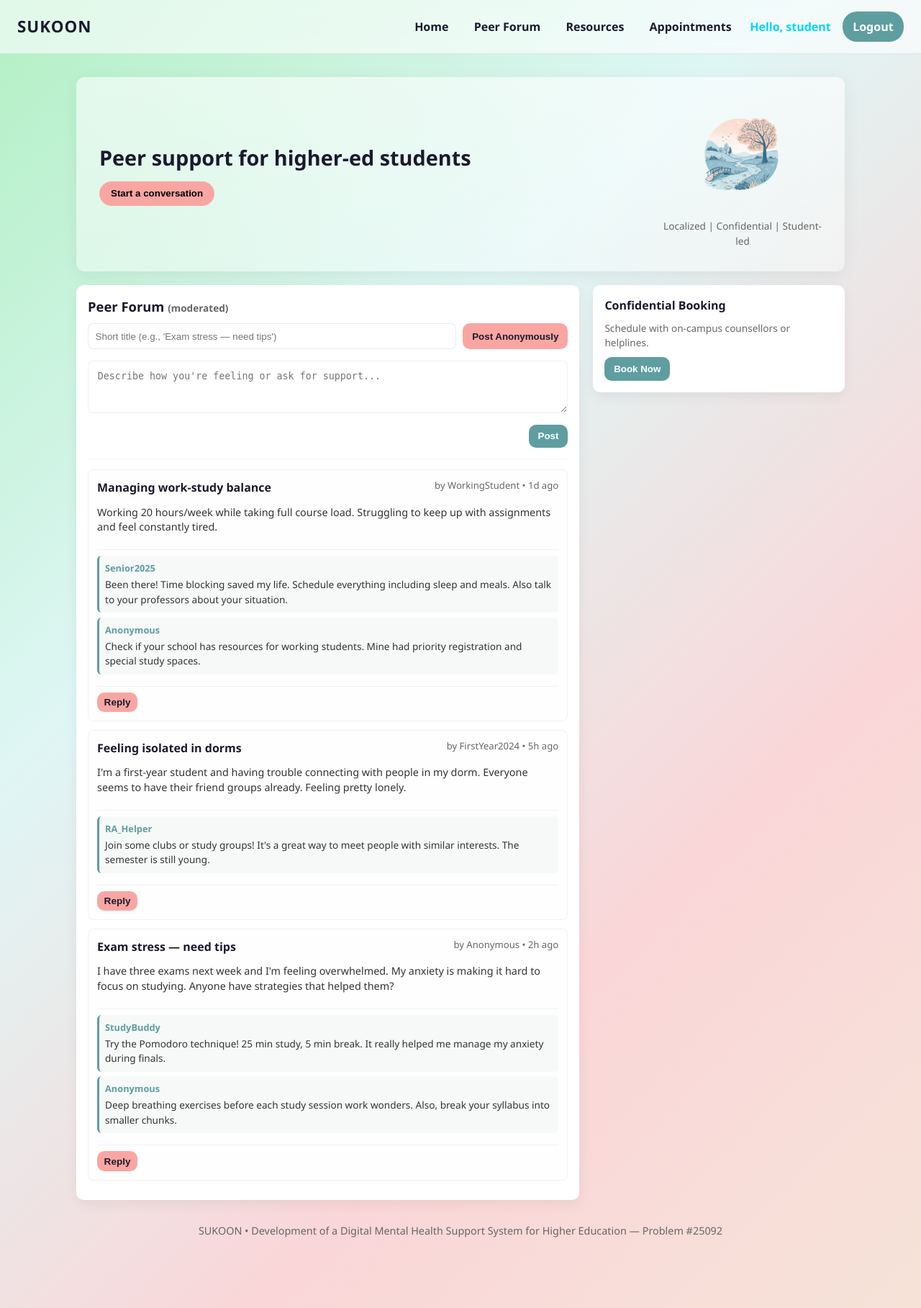
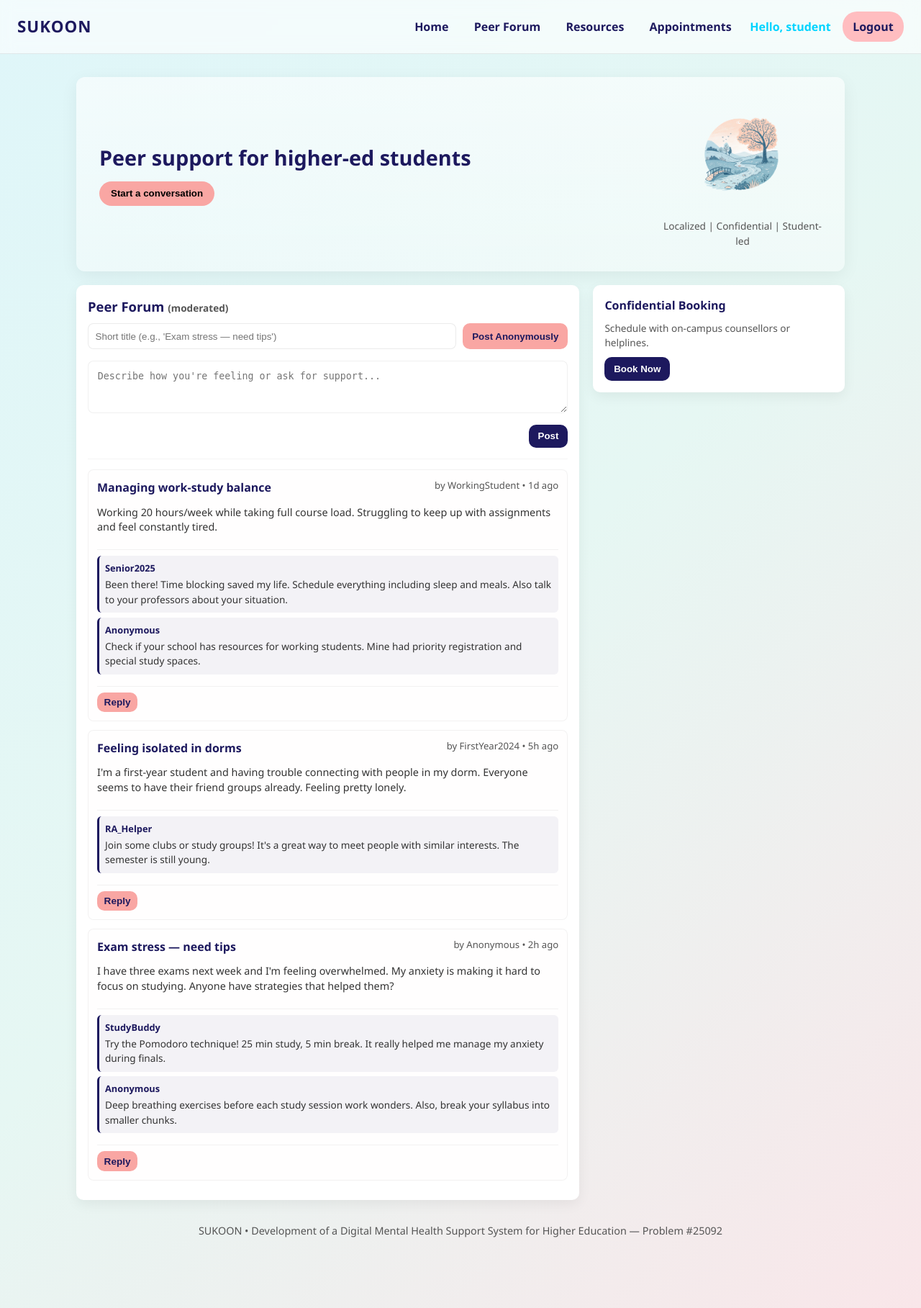
Before and after one commit to Lynx-Mayank/SUKOON, a Flask app: page /peer-support in a window 1280 px wide. Shown: the whole page at 72% size. Run offline with Flask 3, Linux system fonts and the light colour scheme; the visitor is signed in with stand-in values (Sample User, id 1).

Commit message:
Update peer_support_frontend.css

```diff
--- a/final/static/css/peer_support_frontend.css
+++ b/final/static/css/peer_support_frontend.css
@@ -1,38 +1,49 @@
-/* Theme taken from user's CSS with additions for components */
+/* Theme unified with other pages */
 * { margin:0; padding:0; box-sizing:border-box; }
 :root {
-  --bg1:#b2f0c4;
-  --bg2:#a0d8e9;
-  --accent:#5f9ea0;
-  --accent-hover:#518d8e;
+  --bg1:#dff6f9;
+  --bg2:#e6f7f3;
+  --accent:#1D195E;
+  --accent-hover:#0f0c3d;
   --card:#fbc6c4;
-  --muted:#666;
-  --glass: rgba(33,45,84,0.06);
-  --glass-strong: rgba(33,45,84,0.12);
+  --muted:#555;
+  --glass: rgba(29,25,94,0.06);
+  --glass-strong: rgba(29,25,94,0.12);
 }
 body {
   font-family:'Segoe UI', Tahoma, Geneva, Verdana, sans-serif;
-  background:linear-gradient(135deg,var(--bg1) 0%, #DFF6F5 35%, #FAD6D8 70%, #F6E3D8 100%);
-  color:#1a1a2e;
+  background:linear-gradient(135deg,var(--bg1) 0%, var(--bg2) 50%, #f9e6e9 100%);
+  color:#1D195E;
   line-height:1.5;
   padding-bottom:4rem;
 }
 
 /* Header */
 .header {
-  background: rgb(255, 255, 255,0.6);
+  background: rgba(255,255,255,0.6);
   backdrop-filter:blur(10px);
   display:flex; align-items:center; justify-content:space-between;
   padding:1rem 1.5rem;
   position:sticky; top:0; z-index:1000;
   border-bottom:1px solid rgba(0,0,0,0.08);
 }
-.logo-text { font-size:1.4rem; font-weight:700; color: #1a1a2e; letter-spacing:1px; }
+.logo-text { font-size:1.4rem; font-weight:700; color: #1D195E; letter-spacing:1px; }
 nav { display:flex; gap:1rem; align-items:center; }
-nav a { color: #1a1a2e; text-decoration:none; font-weight:600; padding:0.45rem 0.6rem; border-radius:8px; }
+nav a { color: #1D195E; text-decoration:none; font-weight:600; padding:0.45rem 0.6rem; border-radius:8px; }
 nav a:hover { background:var(--glass); }
-.login-btn { background-color:var(--accent); color:white; border:none; padding:0.55rem 0.9rem; border-radius:20px; font-weight:700; cursor:pointer; }
-.login-btn:hover { background:var(--accent-hover); }
+.login-btn {
+  background-color:#FFBDC0;
+  color:#1D195E;
+  border:none;
+  padding:0.55rem 0.9rem;
+  border-radius:20px;
+  font-weight:700;
+  cursor:pointer;
+}
+.login-btn:hover {
+  background:#f9a6a3;
+}
+
 
 /* Layout */
 .container { max-width:1100px; margin:2rem auto; padding:0 1rem; }
@@ -42,7 +53,7 @@ nav a:hover { background:var(--glass); }
   background:linear-gradient(180deg, rgba(255,255,255,0.6), rgba(255,255,255,0.4));
   border-radius:12px; box-shadow:0 6px 24px rgba(0,0,0,0.06);
 }
-.hero-content h1 { font-size:1.8rem; color:#1a1a2e; margin-bottom:0.7rem; }
+.hero-content h1 { font-size:1.8rem; color:#1D195E; margin-bottom:0.7rem; }
 .hero-content p { color:var(--muted); margin-bottom:1rem; }
 .begin-btn { background:#f9a6a3; border:none; padding:0.6rem 1rem; border-radius:25px; font-weight:700; cursor:pointer; }
 .begin-btn:hover { transform:translateY(-2px); }
@@ -57,56 +68,20 @@ nav a:hover { background:var(--glass); }
 }
 .card h2 { font-size:1.15rem; margin-bottom:0.6rem; }
 
-/* Fixed thread layout */
 .thread {
   border-radius:8px; padding:0.75rem; margin-bottom:0.7rem;
   border:1px solid rgba(0,0,0,0.05);
   background: rgba(251,198,196,0.02);
 }
+.thread-content { display: flex; flex-direction: column; gap: 0.5rem; width: 100%; }
+.thread-header { display: flex; justify-content: space-between; align-items: flex-start; gap: 0.8rem; }
+.thread-title { font-weight: 600; font-size: 1rem; color: #1D195E; margin: 0; }
+.thread-meta { font-size: 0.82rem; color: var(--muted); white-space: nowrap; flex-shrink: 0; }
+.thread-description { color: #333; font-size: 0.9rem; line-height: 1.4; margin: 0.3rem 0; }
 
-.thread-content {
-  display: flex;
-  flex-direction: column;
-  gap: 0.5rem;
-  width: 100%;
-}
-
-.thread-header {
-  display: flex;
-  justify-content: space-between;
-  align-items: flex-start;
-  gap: 0.8rem;
-}
-
-.thread-title {
-  font-weight: 600;
-  font-size: 1rem;
-  color: #1a1a2e;
-  margin: 0;
-}
-
-.thread-meta {
-  font-size: 0.82rem;
-  color: var(--muted);
-  white-space: nowrap;
-  flex-shrink: 0;
-}
-
-.thread-description {
-  color: #333;
-  font-size: 0.9rem;
-  line-height: 1.4;
-  margin: 0.3rem 0;
-}
-
-.thread-replies {
-  border-top: 1px solid rgba(0,0,0,0.05);
-  padding-top: 0.5rem;
-  margin-top: 0.5rem;
-}
-
+.thread-replies { border-top: 1px solid rgba(0,0,0,0.05); padding-top: 0.5rem; margin-top: 0.5rem; }
 .reply {
-  background: rgba(95,158,160,0.05);
+  background: rgba(29,25,94,0.05);
   padding: 0.5rem;
   border-radius: 6px;
   margin-bottom: 0.4rem;
@@ -114,24 +89,15 @@ nav a:hover { background:var(--glass); }
   color: #333;
   border-left: 3px solid var(--accent);
 }
-
-.reply:last-child {
-  margin-bottom: 0;
-}
-
-.reply-author {
-  font-weight: 600;
-  color: var(--accent);
-  margin-bottom: 0.2rem;
-  font-size: 0.8rem;
-}
+.reply:last-child { margin-bottom: 0; }
+.reply-author { font-weight: 600; color: var(--accent); margin-bottom: 0.2rem; font-size: 0.8rem; }
 
 .new-thread { display:flex; gap:0.6rem; }
 .new-thread input, .new-thread textarea {
   flex:1; padding:0.6rem; border-radius:8px; border:1px solid rgba(0,0,0,0.08);
 }
 .btn { background:var(--accent); color:white; border:none; padding:0.55rem 0.8rem; border-radius:10px; font-weight:700; cursor:pointer; }
-.btn.secondary { background:#f9a6a3; color:#1a1a2e; }
+.btn.secondary { background:#f9a6a3; color:#1D195E; }
 
 /* Right column */
 .sidebar .section { margin-bottom:1rem; }
@@ -153,7 +119,7 @@ nav a:hover { background:var(--glass); }
 /* Admin preview */
 .stats { display:flex; gap:0.6rem; }
 .stat { flex:1; padding:0.8rem; border-radius:8px; background:var(--glass-strong); text-align:center; }
-.stat h4 { font-size:1.2rem; }
+.stat h4 { font-size:1.2rem; color: #1D195E; }
 .stat p { font-size:0.85rem; color:var(--muted); }
 
 /* Footer */
@@ -163,13 +129,6 @@ footer { margin-top:2rem; text-align:center; color:var(--muted); font-size:0.9re
 @media(max-width:900px){
   .grid { grid-template-columns:1fr; }
   .hero { flex-direction:column; }
-
-  .thread-header {
-    flex-direction: column;
-    gap: 0.3rem;
-  }
-
-  .thread-meta {
-    align-self: flex-start;
-  }
+  .thread-header { flex-direction: column; gap: 0.3rem; }
+  .thread-meta { align-self: flex-start; }
 }
```
